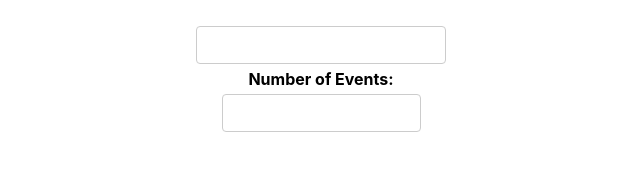
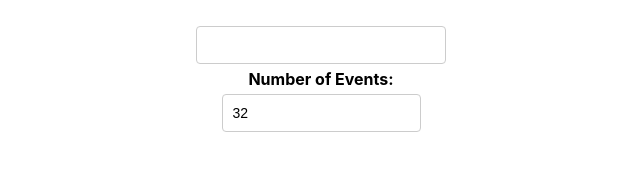
Before and after one commit to Udokailodigwe/meet, a React (Create React App) app: page / in a window 1280 px wide. Shown: the top 184 px of the page, without its empty margins (319-959 px from the left). Built offline with nearby package versions, Linux system fonts and the light colour scheme.

Commit message:
Updated number of event component with this.state

```diff
--- a/src/components/App.js
+++ b/src/components/App.js
@@ -51,7 +51,7 @@ updateEvents = async (location, eventCount) => {
         <CitySearch
             locations ={this.state.locations}
             updateEvents = {this.updateEvents}/>
-        <NumberOfEvents />
+        <NumberOfEvents numberOfEvents={this.state.numberOfEvents} />
         <EventList
             events={this.state.events}
             numberOfEvents={this.state.numberOfEvents}/>
```
